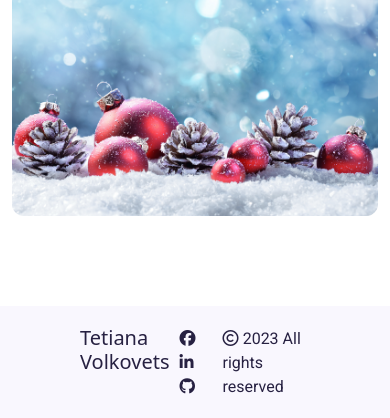
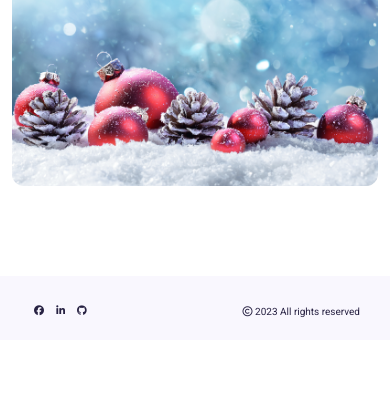
Before and after one commit to VTetiana/Christmas-decoration, a plain HTML site: page about.html in a window 390 px wide. Shown: the part 1537-1955 px from the top of the page. After the commit the page ends 1877 px from the top, so only its background shows below. Drawn offline with nearby package versions, Linux system fonts and the light colour scheme.

Commit message:
made footer responsive

```diff
--- a/about.html
+++ b/about.html
@@ -88,7 +88,7 @@
             <div class="about-section-content">
               <h2>Tetiana Volkovets</h2>
               <p>
-                I enjoy Christmas and New Year magic through all those beautiful decorations. I'm excited to share some Christmas ideas inspiring you to have wonderful holidays
+                I enjoy Christmas and New Year magic atmosphere. I'm excited to share some Christmas decoration ideas inspiring you to have wonderful winter holidays
               </p>
               <div class="row">
                 <div class="col-4"><h4>Follow me:</h4></div>
@@ -142,7 +142,8 @@
     <div>
       <footer>
         <div class="d-flex justify-content-between">
-          <h3>Tetiana Volkovets</h3>
+          <div class="d-none d-sm-flex">
+            <h3>Tetiana Volkovets</h3></div>
           <div class="social-links">
             <a
               href="https://www.facebook.com/profile.php?id=100010939537128"
@@ -158,9 +159,9 @@
               ><i class="fa-brands fa-github"></i
             ></a>
           </div>
-          <div>
+          <div class="rights-reserved">
             <i class="fa-regular fa-copyright"></i>
-            <p class="d-inline rights-reserved">2023 All rights reserved</p>
+            <p class="d-inline ">2023 All rights reserved</p>
           </div>
         </div>
       </footer>
--- a/css/styles.css
+++ b/css/styles.css
@@ -76,6 +76,43 @@ img {
   text-decoration: none;
 }
 
+.active {
+  color: var(--darkviolet) !important;
+}
+
+footer {
+  margin-top: 80px;
+  padding: 20px 80px;
+  background-color: var(--lightgray);
+  color: var(--main-color);
+}
+
+footer h3 {
+  font-size: 20px;
+  margin: 0;
+}
+
+.rights-reserved {
+  font-family: var(--roboto-font);
+  font-size: 16px;
+  font-weight: 400;
+  line-height: normal;
+}
+
+.social-links a {
+  text-decoration: none;
+  color: var(--main-color);
+  padding-right: 10px;
+  padding-left: 10px;
+  padding-bottom: 5px;
+  font-size: 16px;
+}
+
+.social-links a:hover {
+  text-decoration: none;
+  color: var(--darkviolet);
+}
+
 @media (min-width: 1201px) {
   .centered h1 {
     font-size: 55px;
@@ -116,6 +153,9 @@ img {
   .container a {
     font-size: 18px;
   }
+  footer {
+    padding: 20px 60px;
+  }
 }
 @media (max-width: 700px) {
   .centered h1 {
@@ -123,6 +163,23 @@ img {
   }
   .centered h3 {
     font-size: 14px;
+  }
+  footer {
+    padding: 20px 40px;
+  }
+  .social-links a {
+    padding-right: 6px;
+    padding-left: 6px;
+  }
+}
+
+@media (max-width: 650px) {
+  footer {
+    padding: 20px 30px;
+  }
+  .social-links a {
+    padding-right: 4px;
+    padding-left: 4px;
   }
 }
 
@@ -139,6 +196,15 @@ img {
   }
   .background {
     margin-bottom: 40px;
+  }
+
+  .rights-reserved {
+    font-size: 10px;
+    padding-top: 10px;
+  }
+
+  .social-links a {
+    font-size: 10px;
   }
 }
 @media (max-width: 420px) {
@@ -380,38 +446,3 @@ body {
     text-align: center;
   }
 }
-
-.active {
-  color: var(--darkviolet) !important;
-}
-
-footer {
-  margin-top: 80px;
-  padding: 20px 80px;
-  background-color: var(--lightgray);
-  color: var(--main-color);
-}
-
-footer h3 {
-  font-size: 20px;
-}
-
-.rights-reserved {
-  font-family: var(--roboto-font);
-  font-size: 16px;
-  font-weight: 400;
-  line-height: normal;
-}
-
-.social-links a {
-  text-decoration: none;
-  color: var(--main-color);
-  padding-right: 10px;
-  padding-left: 10px;
-  font-size: 16px;
-}
-
-.social-links a:hover {
-  text-decoration: none;
-  color: var(--darkviolet);
-}
```
